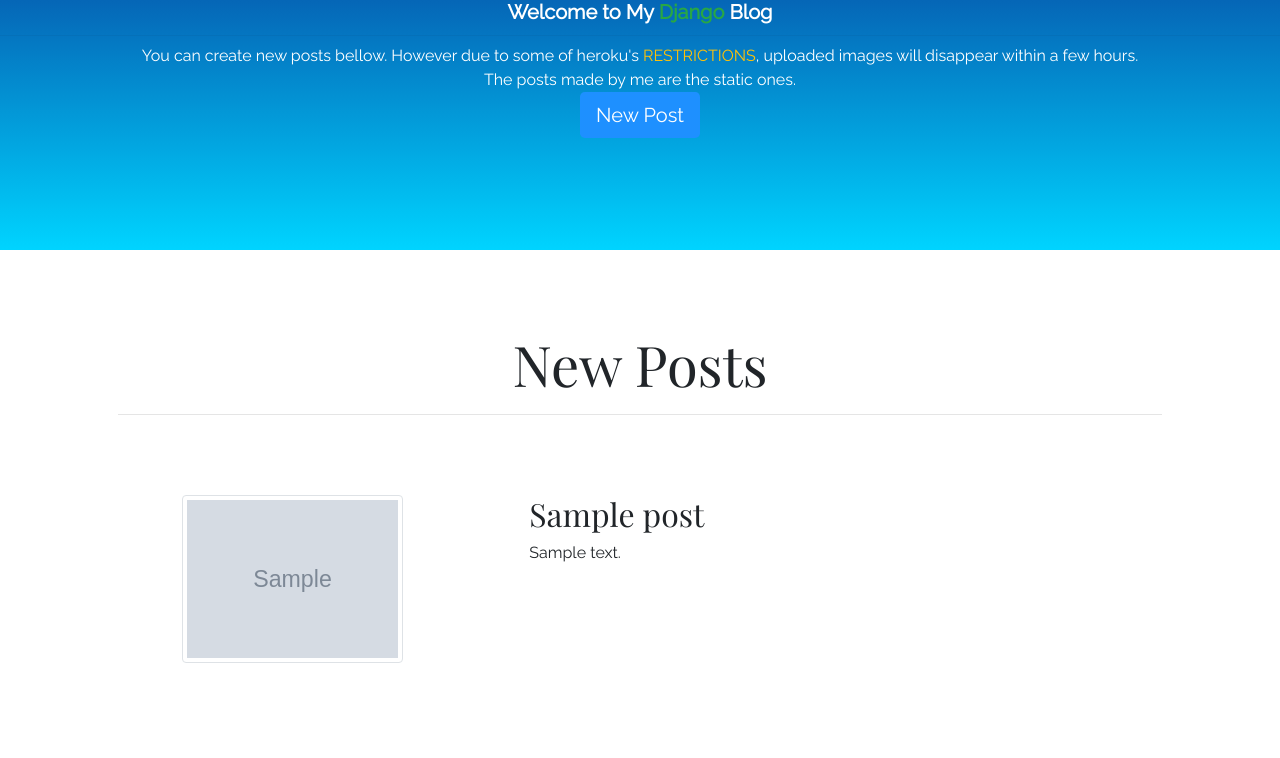
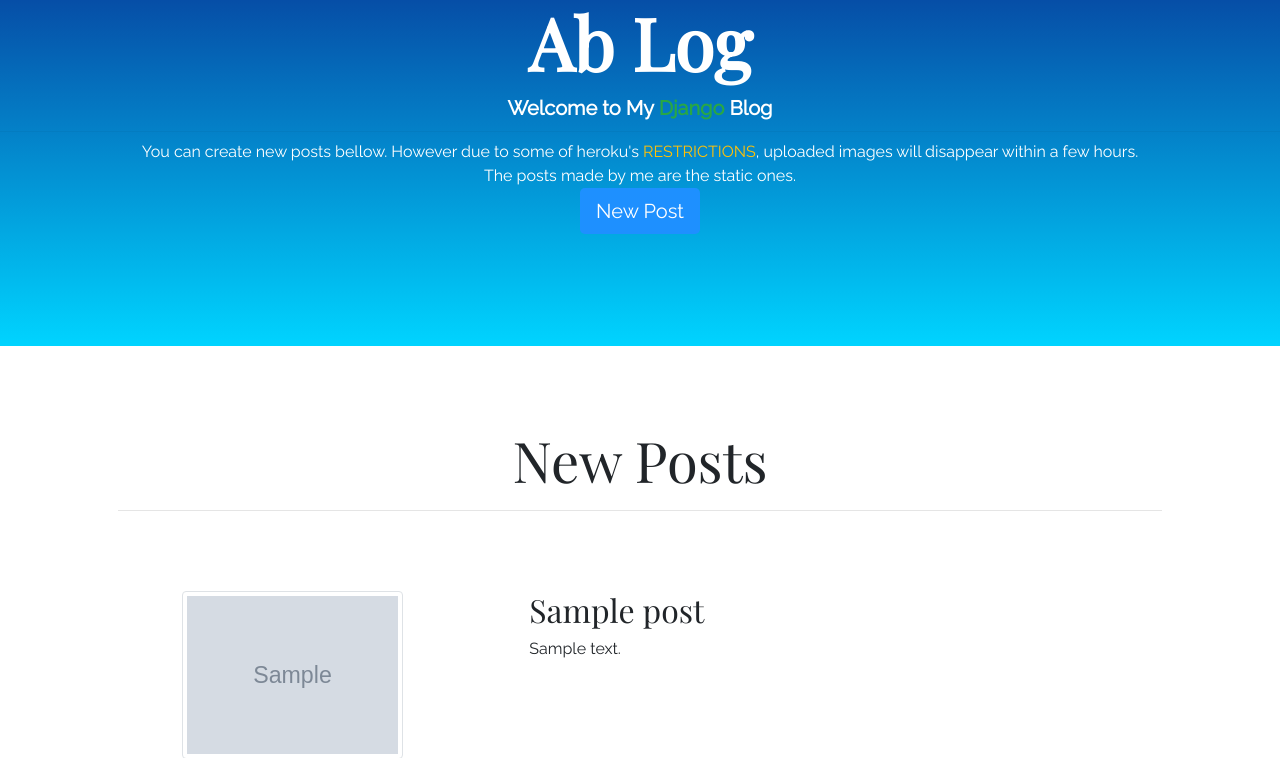
Before and after one commit to SandyAbdullahi/django-blog, a Django app: template templates/pages/home.html in a window 1280 px wide. Shown: the part 461-1219 px from the top of the page. Run offline with Django 3.2, Linux system fonts and the light colour scheme; tables that the repository leaves empty hold one stand-in row (values such as "Sample post"); the template is opened without the code that fills it: values that come from a table or form of the project are taken from there, most other values are stand-ins (such as "Sample title", 1, 10 or a date in 2020); grey boxes marked "Sample" are stand-in pictures; parts of the project's set-up code (start-up, migrations or seed data) failed here and were passed over; some libraries are stand-ins or nearby versions.

Commit message:
fix responsive issues on homepage

```diff
--- a/static/css/styles.css
+++ b/static/css/styles.css
@@ -24,6 +24,7 @@
 .jumbotron {
     background: linear-gradient(180deg, rgba(2,0,36,1) 0%, rgba(9,9,121,1) 35%, rgba(0,212,255,1) 100%);
     color: #fff;
+    min-height: 100vh;
 }
 
 .jumbotron hr {
@@ -146,3 +147,10 @@
     padding: 4rem;
     color: #fff;
 }
+
+
+@media (min-width: 768px) {
+    .jumbotron {
+        padding-top: 10rem;
+    }
+}
```
